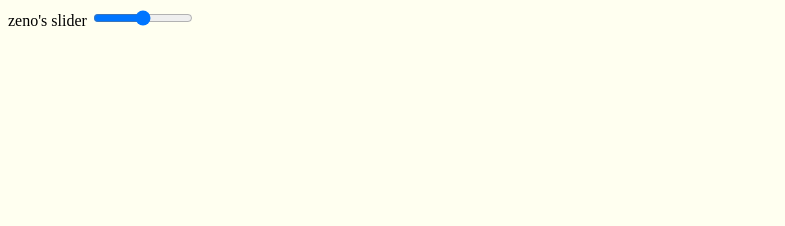
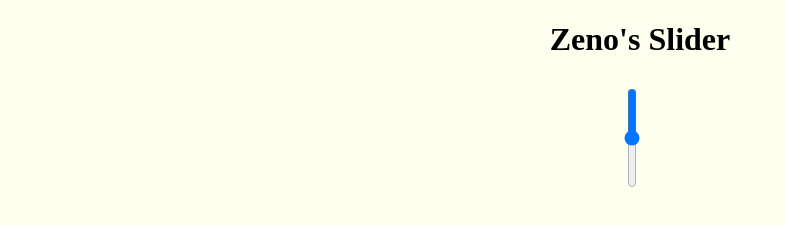
Before and after one commit to juliatufts/zenos-slider, a plain HTML site: page index.html in a window 1280 px wide. Shown: the whole page, without its empty margins (0-785 px from the left). Drawn offline with Linux system fonts and the light colour scheme.

Commit message:
add vertical/center styling and aria-labelledby

```diff
--- a/index.html
+++ b/index.html
@@ -17,10 +17,13 @@
             <p class="browsehappy">You are using an <strong>outdated</strong> browser. Please <a href="#">upgrade your browser</a> to improve your experience.</p>
         <![endif]-->
         <main>
-            <label>
-                zeno's slider
-                <input type="range" name="slider" id="slider">
-            </label>
+            <h1 id="zeno">Zeno's Slider</h1>
+            <div class="center">
+                <input type="range"
+                       name="slider"
+                       id="slider"
+                       aria-labelledby="zeno">
+            </div>
         </main>
         <script src="main.js" async defer></script>
     </body>
--- a/style.css
+++ b/style.css
@@ -2,6 +2,17 @@ body {
     background: ivory;
 }
 
+h1 {
+    text-align: center;
+}
+
+.center {
+    width: 20px;
+    margin: 0 auto;
+}
+
 input[type="range"] {
-    display: inline-block;
+    display: block;
+    transform: rotateZ(90deg);
+    transform-origin: left center;
 }
```
